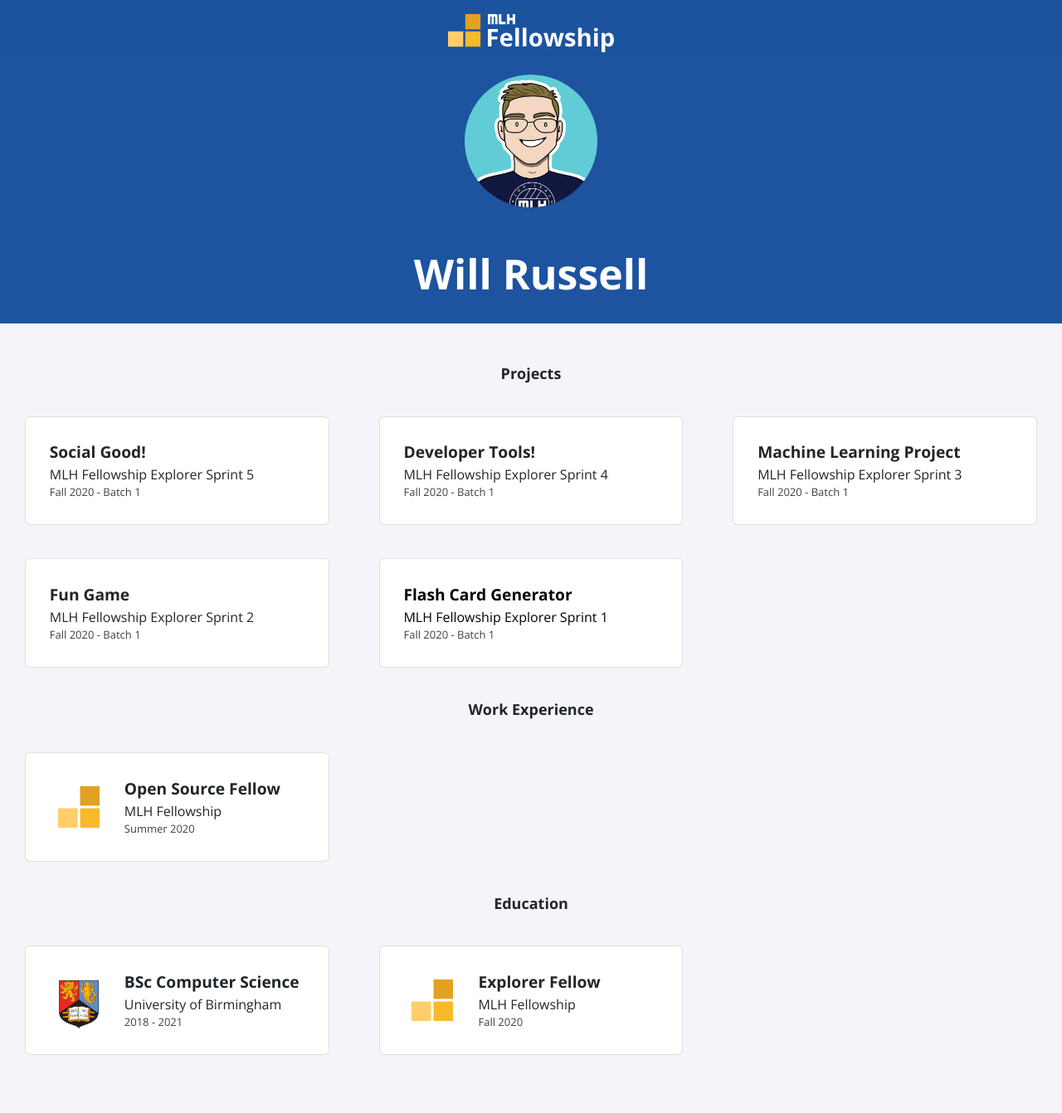
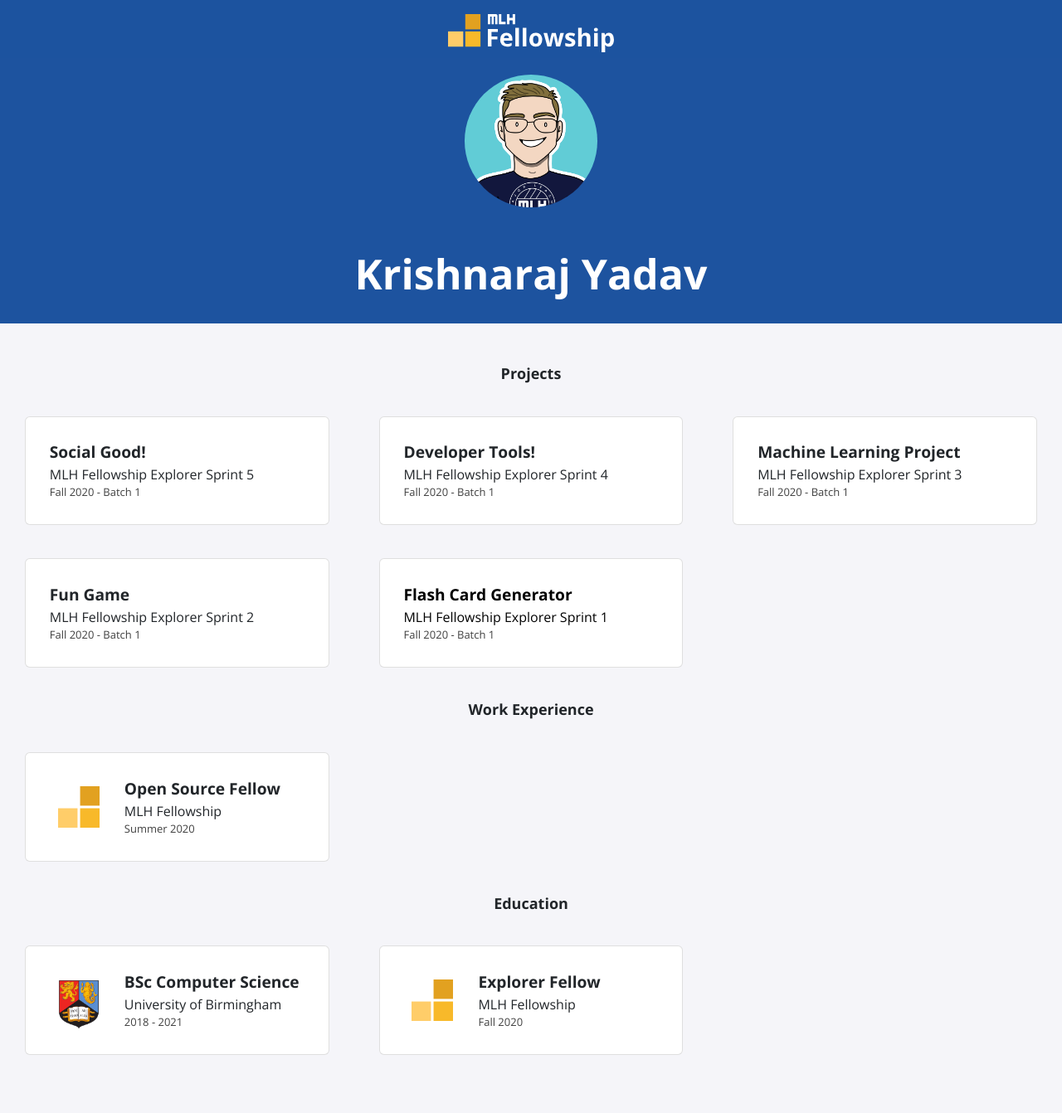
Before and after one commit to krishna-y2000/krishna-y2000.github.io, a Jekyll site: the page built from index.html, in a window 1280 px wide. Shown: the whole page at 83% size. Built offline with Jekyll 4.4.1, drawn with Linux system fonts in a browser that asks for light colours; nearby versions of some CDN libraries; some of the changed lines change nothing that is shown.

Commit message:
Made changes in title and other few fields.

```diff
--- a/_config.yml
+++ b/_config.yml
@@ -1,13 +1,10 @@
-title: "Will Russell"
-email: fellowship@mlh.io
+title: "Krishnaraj Yadav"
+email: krishnay.75676@gmail.com
 description: >- # this means to ignore newlines until "baseurl:"
-  Write an awesome description for your new site here. You can edit this
-  line in _config.yml. It will appear in your document head meta (for
-  Google search results) and in your feed.xml site description.
+  My name is Krishnaraj Yadav and I am very enthusisatic person to learn new things
 baseurl: "/"
-url: "/portfolio-template"
-twitter_username: mlhacks
-github_username:  mlh-fellowship
+url: "https:krishna-y2000.github.io/"
+github_username:  krishna-y2000
 
 sass:
   sass_dir: _sass
```
